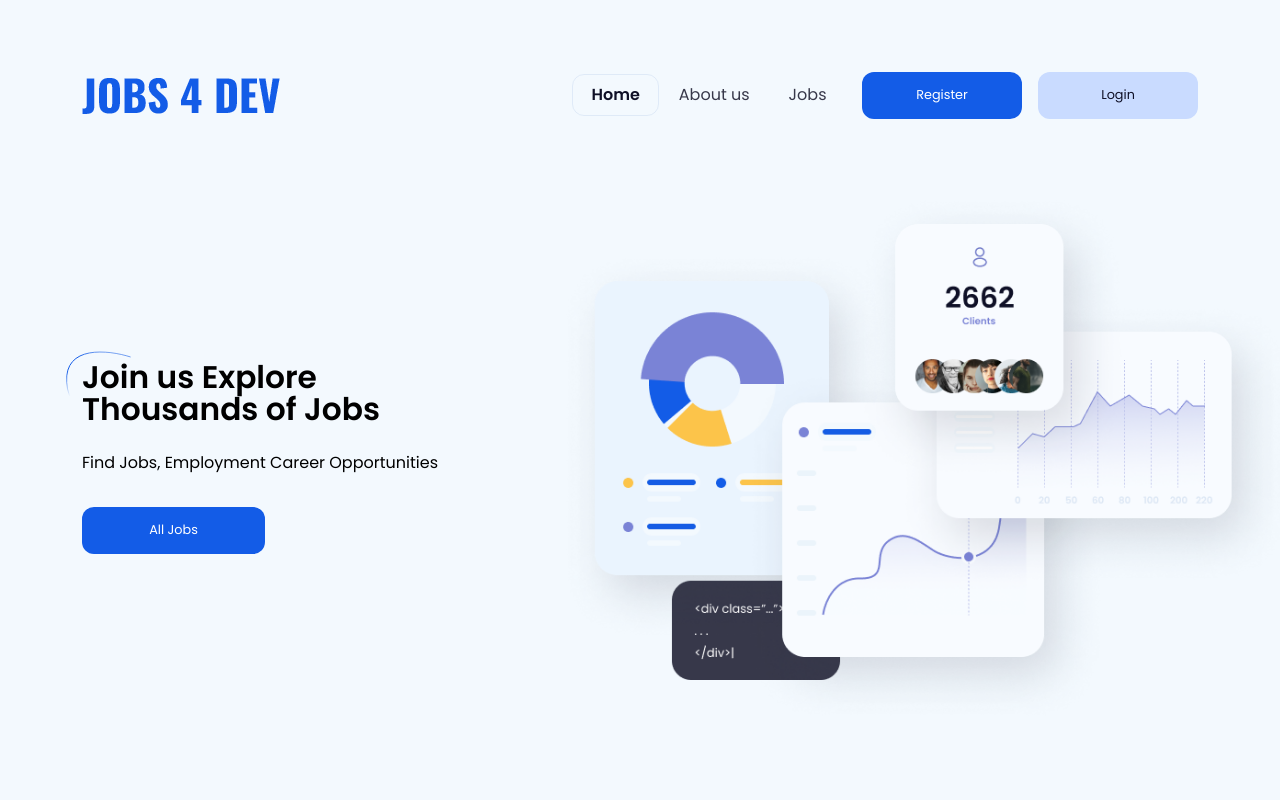
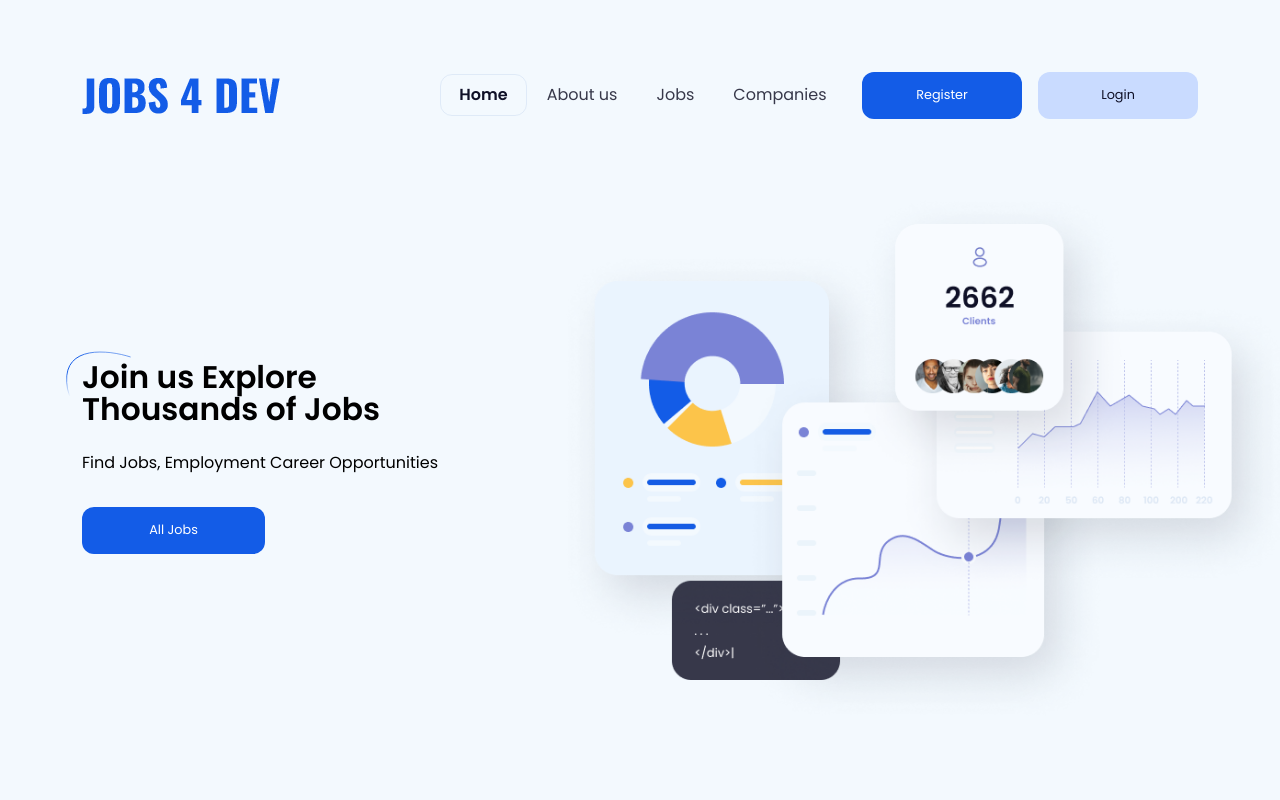
Before and after one commit to marina-metanova/job4dev, a React (Create React App) app: page / in a window 1280 px wide. Shown: the top 800 px of the page. Built offline with nearby package versions, Linux system fonts and the light colour scheme; no server answers.

Commit message:
Documentation update

```diff
--- a/src/components/Header/Header.js
+++ b/src/components/Header/Header.js
@@ -55,14 +55,13 @@ export const Header = () => {
                             : ""
                         }
 
-                        {user.company
+                        {user.email && user.company
                             ? <li className="nav-item">
                                 <NavLink className="nav-link" to="/add-job">Add job</NavLink>
                             </li>
-                            : ""
-                            // : <li className="nav-item">
-                            //     <NavLink className="nav-link" to="/companies">Companies</NavLink>
-                            // </li>
+                            : <li className="nav-item">
+                                <NavLink className="nav-link" to="/companies">Companies</NavLink>
+                            </li>
                         }
                     </ul>
                     {user.email
```
Also changed, not shown: public/js/home.js (deleted, +0 -14 lines), 1 other file (tests, documents, lock files or other folders).
